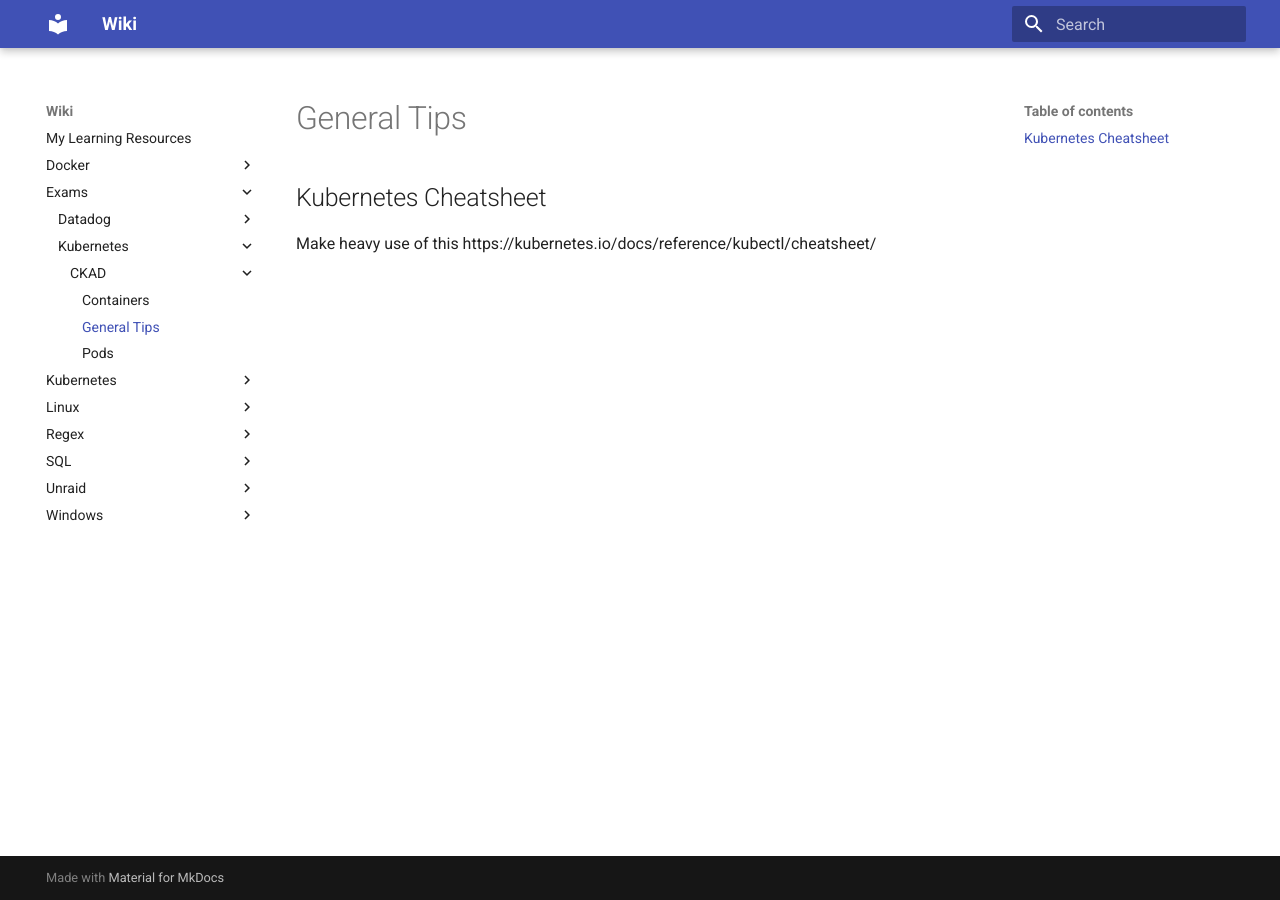
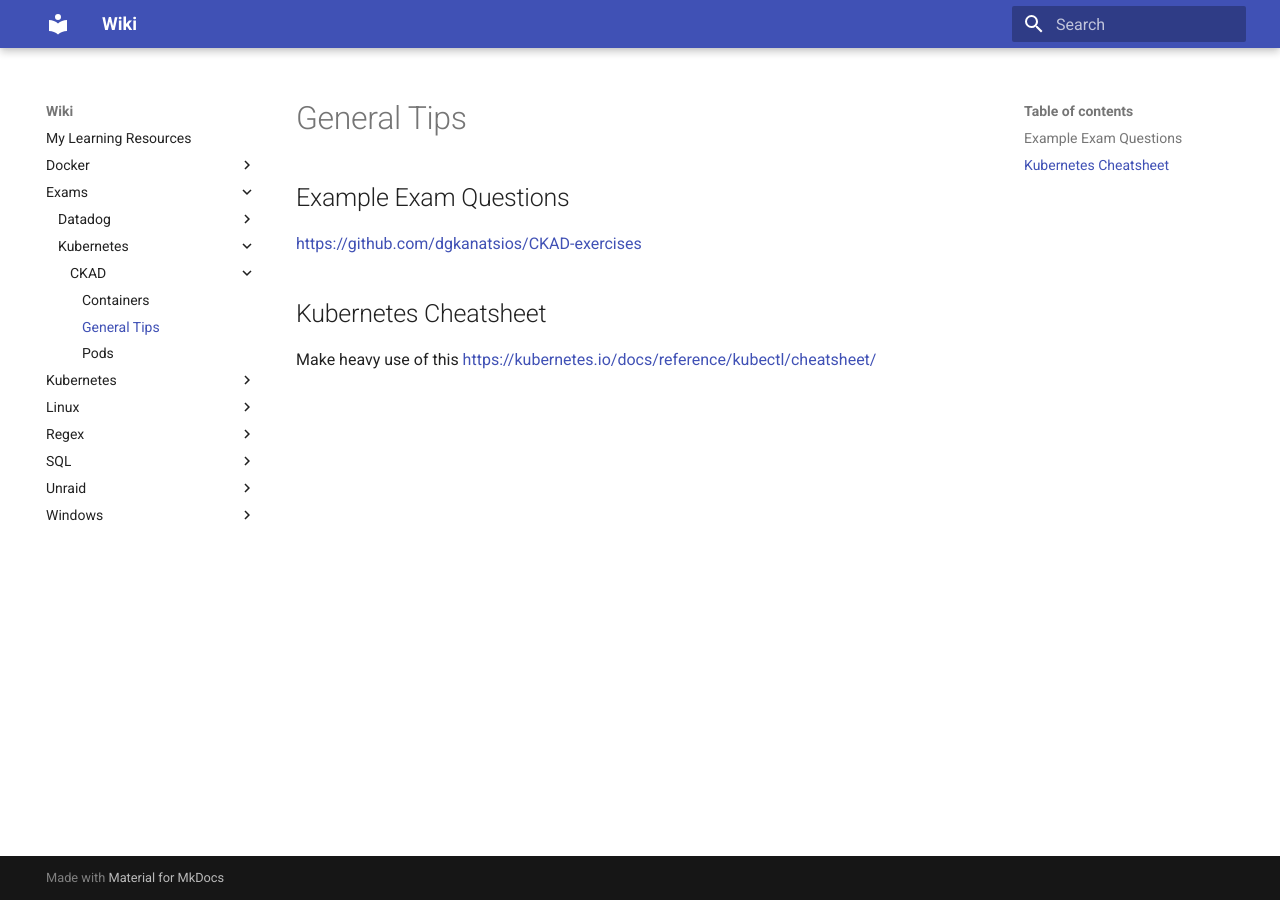
Before and after one commit to iaingblack/mkdocs, an MkDocs documentation site: the page built from docs/Exams/Kubernetes/CKAD/GeneralTips.md, in a window 1280 px wide. Built offline with MkDocs 1.6.1 and Material for MkDocs 9.7.7, drawn with Linux system fonts in a browser that asks for light colours.

Commit message:
Update GeneralTips.md

```diff
--- a/docs/Exams/Kubernetes/CKAD/GeneralTips.md
+++ b/docs/Exams/Kubernetes/CKAD/GeneralTips.md
@@ -1,6 +1,10 @@
 # General Tips
+
+## Example Exam Questions
+
+[https://github.com/dgkanatsios/CKAD-exercises](https://github.com/dgkanatsios/CKAD-exercises)
 
 ## Kubernetes Cheatsheet
 
 Make heavy use of this
-https://kubernetes.io/docs/reference/kubectl/cheatsheet/
+[https://kubernetes.io/docs/reference/kubectl/cheatsheet/](https://kubernetes.io/docs/reference/kubectl/cheatsheet/)
```
